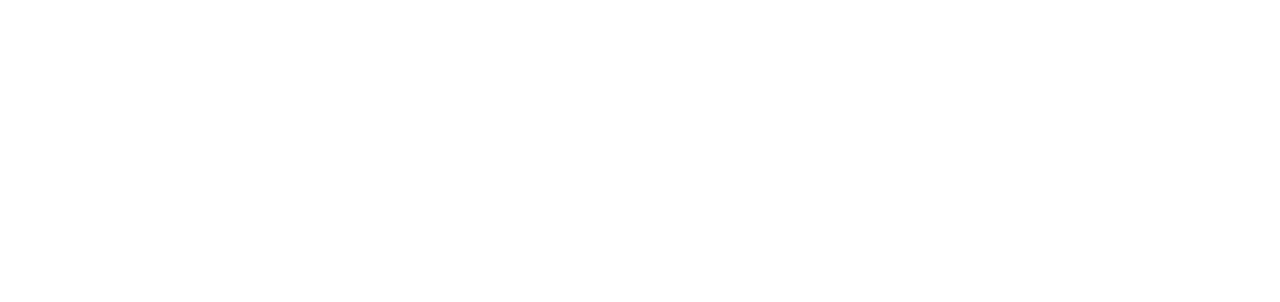
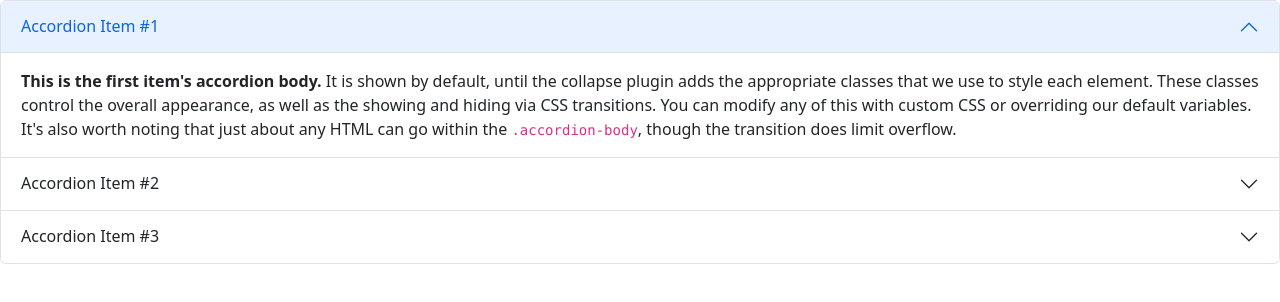
Before and after one commit to Niicina/AK4TW_bootstrap, a website: page index.html in a window 1280 px wide. Drawn offline with nearby package versions, Linux system fonts and the light colour scheme.

Commit message:
accordion

```diff
--- a/index.html
+++ b/index.html
@@ -13,6 +13,102 @@
     />
   </head>
   <body>
+    <div class="accordion" id="accordionExample">
+      <div class="accordion-item">
+        <h2 class="accordion-header" id="headingOne">
+          <button
+            class="accordion-button"
+            type="button"
+            data-bs-toggle="collapse"
+            data-bs-target="#collapseOne"
+            aria-expanded="true"
+            aria-controls="collapseOne"
+          >
+            Accordion Item #1
+          </button>
+        </h2>
+        <div
+          id="collapseOne"
+          class="accordion-collapse collapse show"
+          aria-labelledby="headingOne"
+          data-bs-parent="#accordionExample"
+        >
+          <div class="accordion-body">
+            <strong>This is the first item's accordion body.</strong> It is
+            shown by default, until the collapse plugin adds the appropriate
+            classes that we use to style each element. These classes control the
+            overall appearance, as well as the showing and hiding via CSS
+            transitions. You can modify any of this with custom CSS or
+            overriding our default variables. It's also worth noting that just
+            about any HTML can go within the <code>.accordion-body</code>,
+            though the transition does limit overflow.
+          </div>
+        </div>
+      </div>
+      <div class="accordion-item">
+        <h2 class="accordion-header" id="headingTwo">
+          <button
+            class="accordion-button collapsed"
+            type="button"
+            data-bs-toggle="collapse"
+            data-bs-target="#collapseTwo"
+            aria-expanded="false"
+            aria-controls="collapseTwo"
+          >
+            Accordion Item #2
+          </button>
+        </h2>
+        <div
+          id="collapseTwo"
+          class="accordion-collapse collapse"
+          aria-labelledby="headingTwo"
+          data-bs-parent="#accordionExample"
+        >
+          <div class="accordion-body">
+            <strong>This is the second item's accordion body.</strong> It is
+            hidden by default, until the collapse plugin adds the appropriate
+            classes that we use to style each element. These classes control the
+            overall appearance, as well as the showing and hiding via CSS
+            transitions. You can modify any of this with custom CSS or
+            overriding our default variables. It's also worth noting that just
+            about any HTML can go within the <code>.accordion-body</code>,
+            though the transition does limit overflow.
+          </div>
+        </div>
+      </div>
+      <div class="accordion-item">
+        <h2 class="accordion-header" id="headingThree">
+          <button
+            class="accordion-button collapsed"
+            type="button"
+            data-bs-toggle="collapse"
+            data-bs-target="#collapseThree"
+            aria-expanded="false"
+            aria-controls="collapseThree"
+          >
+            Accordion Item #3
+          </button>
+        </h2>
+        <div
+          id="collapseThree"
+          class="accordion-collapse collapse"
+          aria-labelledby="headingThree"
+          data-bs-parent="#accordionExample"
+        >
+          <div class="accordion-body">
+            <strong>This is the third item's accordion body.</strong> It is
+            hidden by default, until the collapse plugin adds the appropriate
+            classes that we use to style each element. These classes control the
+            overall appearance, as well as the showing and hiding via CSS
+            transitions. You can modify any of this with custom CSS or
+            overriding our default variables. It's also worth noting that just
+            about any HTML can go within the <code>.accordion-body</code>,
+            though the transition does limit overflow.
+          </div>
+        </div>
+      </div>
+    </div>
+
     <script
       src="https://cdn.jsdelivr.net/npm/bootstrap@5.2.0-beta1/dist/js/bootstrap.bundle.min.js"
       integrity="sha384-pprn3073KE6tl6bjs2QrFaJGz5/SUsLqktiwsUTF55Jfv3qYSDhgCecCxMW52nD2"
```
